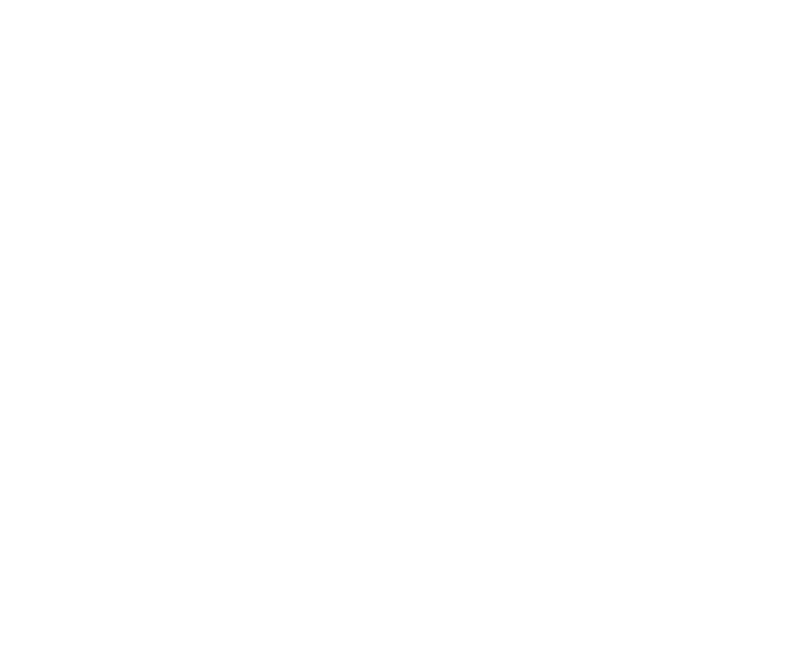
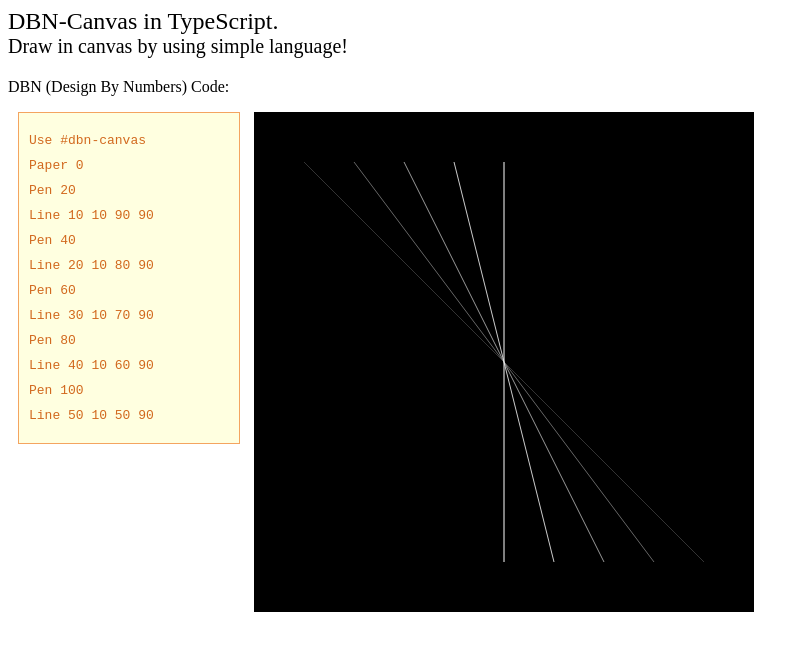
Before and after one commit to LancerComet/dbn-canvas, a website: page index.html in a window 1280 px wide. Shown: the whole page, without its empty margins (0-809 px from the left). Drawn offline with Linux system fonts and the light colour scheme.

Commit message:
+ Updated.

```diff
--- a/index.html
+++ b/index.html
@@ -1,16 +1,65 @@
 <html>
   <head>
     <meta charset="utf-8">
+    <title>DBN-Canvas in TypeScript.</title>
+    <style>
+      body {
+        font-family: "Microsoft Sans Serif";
+      }
+
+      h2 {
+        font-weight: 100;
+      }
+
+      code {
+        display: inline-block;
+        width: 200px;
+        padding: 10px;
+        margin: 0 10px;
+        background-color: lightyellow;
+        border: 1px solid sandybrown;
+        vertical-align: top;
+      }
+
+      code p {
+        margin: 10px 0;
+        color: chocolate;
+      }
+    </style>
   </head>
 
   <body>
-    <canvas id="dtn-canvas" width="500" height="500"></canvas>
-    <script src="./dbn.js"></script>
-    <script lang="dtn" type="text/dtn">
-      Use #dtn-canvas
+    <div>
+      <h2>DBN-Canvas in TypeScript.<br/><small>Draw in canvas by using simple language!</small></h2>
+      <p>DBN (Design By Numbers) Code:</p>
+      <code></code>
+      <canvas id="dbn-canvas" width="500" height="500"></canvas>
+    </div>
+    <script lang="dbn" type="text/dbn">
+      Use #dbn-canvas
       Paper 0
+      Pen 20
+      Line 10 10 90 90
+      Pen 40
+      Line 20 10 80 90
+      Pen 60
+      Line 30 10 70 90
+      Pen 80
+      Line 40 10 60 90
       Pen 100
-      Line 0 50 100 50
+      Line 50 10 50 90
+    </script>
+    <script src="./build/dbn.js"></script>
+    <script>
+      document.querySelector('script[lang=dbn]').textContent
+        .trim()
+        .split(/\n/)
+        .map(function (text) { return text.trim() })
+        .forEach(function (text) {
+          const p = document.createElement('p')
+          p.textContent = text
+          document.querySelector('code').appendChild(p)
+        })
     </script>
   </body>
 </html>
--- a/dbn.ts
+++ b/src/dbn.ts
@@ -2,6 +2,10 @@
  * DBN.JS By LancerComet at 23:00, 2016.11.25.
  * # Carry Your World #
  */
+
+// Define variable for DBN enviroument.
+var currentCanvas: HTMLCanvasElement = null
+var currentContext: CanvasRenderingContext2D = null
 
 /**
  * DBN Language Lexer.
@@ -106,8 +110,8 @@ function parser (tokens: Array<Token> = []) {
           continue
         }
 
-        // The Line Express must used in this way:
-        // "Line startX startY endX endY"
+        // The Line Expression must used in this way:
+        // "Line START_X START_Y END_X END_Y"
         case 'Line': {
           let lineExpression = new Expression('Line')
           let currentTokenArgs = [ tokens.shift(), tokens.shift(), tokens.shift(), tokens.shift() ]
@@ -122,6 +126,9 @@ function parser (tokens: Array<Token> = []) {
           continue
         }
 
+        // Use Expression defines the target canvas we would like to use
+        // and must be used in this way:
+        // "Use CANVAS_SELECTOR"
         case 'Use': {
           let useExpression = new Expression('Use')
           let currentTokenArg = tokens.shift()
@@ -183,6 +190,15 @@ class AST {
  */
 class Expression {
   type: string = 'CallExpression'
+
+
+  /**
+   * The name of this expression.
+   *
+   * @type {string}
+   * @example "Use"
+   * @memberOf Expression
+   */
   name: string
   arguments: Array<Literal> = []
 
@@ -228,6 +244,110 @@ class Literal {
   }
 }
 
+/**
+ * Run DBN code by providing ast.
+ *
+ * @param {AST} ast
+ */
 function transformer (ast: AST) {
+  // Let's find what do we have in this ast.
+  while (ast.expressions.length > 0) {
+    const expression = ast.expressions.shift()
 
+    switch (expression.name) {
+      case 'Use': {
+        const useArg = expression.arguments[0].value
+        const canvasSelector = useArg.toString()
+
+        const targetCanvas = <HTMLCanvasElement> document.querySelector(canvasSelector)
+        if (!targetCanvas) {
+          throw new Error(`[Canvas Mismatch] There is no canvas called ${canvasSelector}`)
+        }
+
+        currentCanvas = targetCanvas
+        currentContext = targetCanvas.getContext('2d')
+        continue
+      }
+
+      case 'Paper': {
+        if (!currentCanvas) {
+          throw new Error('[Canvas Mismatch] You must use a canvas first.')
+        }
+
+        const paperArg = expression.arguments[0].value
+        const color = getColor(<number> paperArg)
+
+        currentContext.rect(0, 0, currentCanvas.width, currentCanvas.height)
+        currentContext.fillStyle = color
+        currentContext.fill()
+
+        continue
+      }
+
+      case 'Pen': {
+        if (!currentCanvas) {
+          throw new Error('[Canvas Mismatch] You must use a canvas first.')
+        }
+
+        const penArg = expression.arguments[0].value
+        const color = getColor(<number> penArg)
+
+        currentContext.strokeStyle = color
+
+        continue
+      }
+
+      case 'Line': {
+        if (!currentCanvas) {
+          throw new Error('[Canvas Mismatch] You must use a canvas first.')
+        }
+
+        const lineArgs = expression.arguments
+        console.log(expression)
+        const start = {
+          x: <number> lineArgs[0].value,
+          y: <number> lineArgs[1].value
+        }
+        const end = {
+          x: <number> lineArgs[2].value,
+          y: <number> lineArgs[3].value
+        }
+
+        currentContext.beginPath()
+        currentContext.moveTo(getLinePosition('width', start.x), getLinePosition('height', start.y))
+        currentContext.lineTo(getLinePosition('width', end.x), getLinePosition('height', end.y))
+        currentContext.stroke()
+
+        continue
+      }
+    }
+  }
 }
+
+/**
+ * Get hex color.
+ *
+ * @param {number} number
+ * @returns {string}
+ */
+function getColor (number: number) : string {
+  const hex = (Math.round(number / 100 * 255)).toString(16)
+  return `#${hex}${hex}${hex}`
+}
+
+/**
+ * Get canvas line position.
+ *
+ * @param {("width" | "height")} type
+ * @param {number} length
+ * @returns {number}
+ */
+function getLinePosition (type: "width" | "height", length: number) : number {
+  return currentCanvas[type] * length / 100
+}
+
+// Start to run.
+const codes = document.querySelector('script[lang=dbn]').textContent
+const tokens = lexer(codes)
+const ast = parser(tokens)
+transformer(ast)
```
Also changed, not shown: package.json (+7 -6 lines), README.md (added), build/dbn.js.
